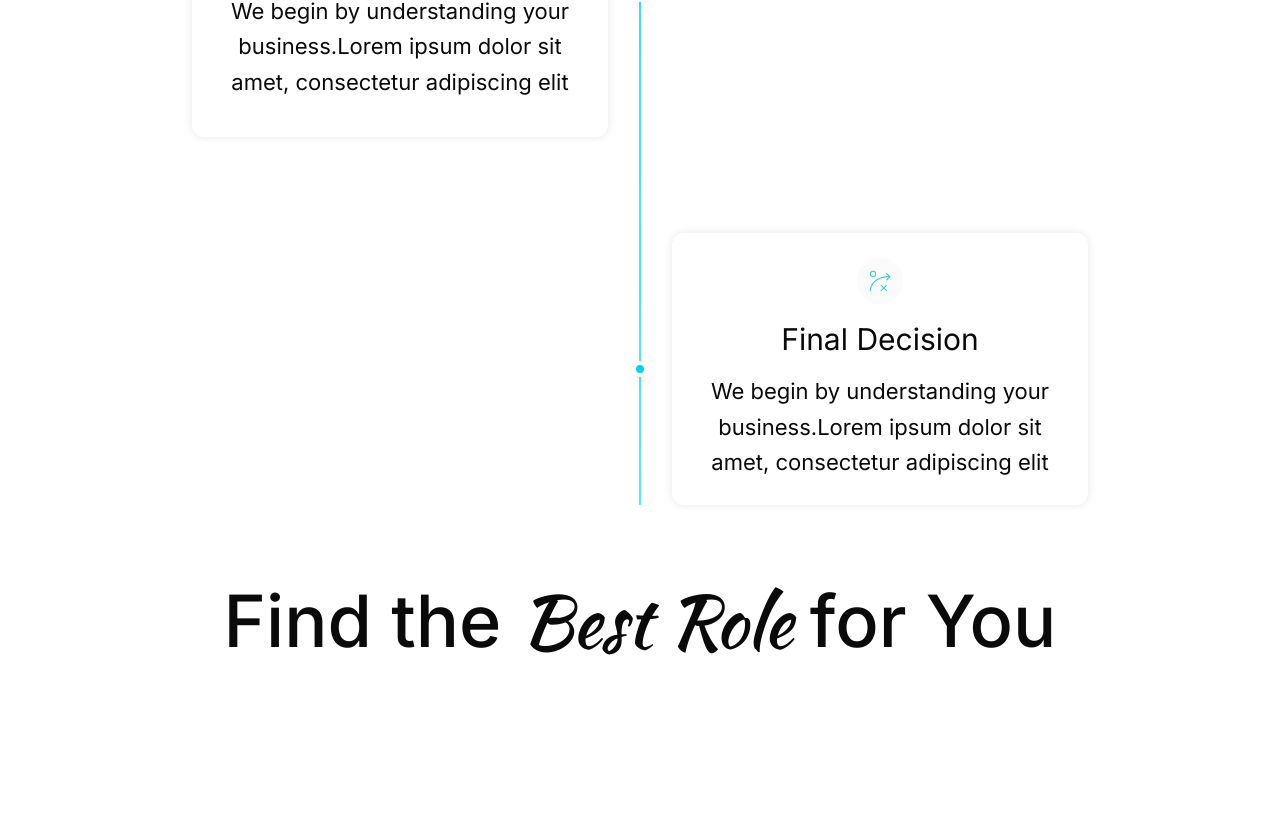
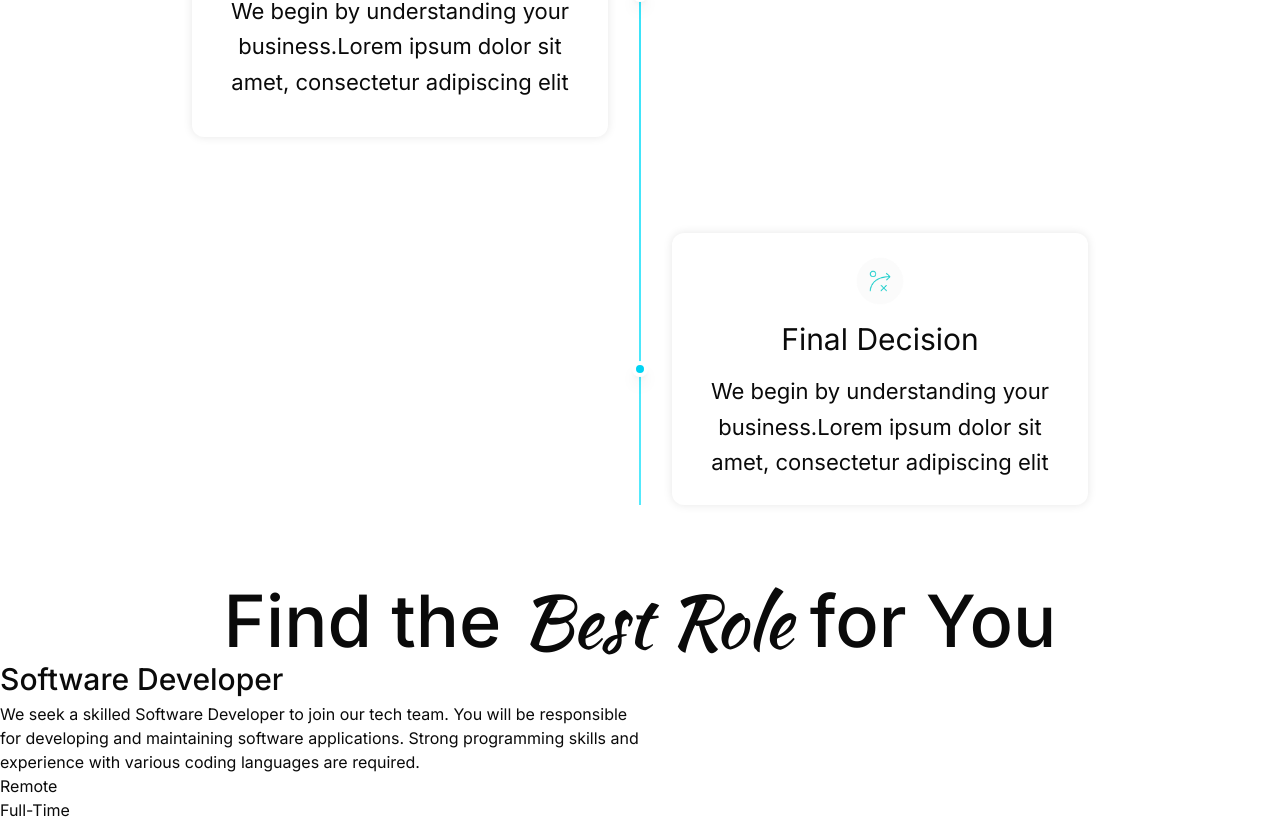
Before and after one commit to Roshen-Perera/ceylon-developers-portfolio, a Next.js app: page /careers in a window 1280 px wide. Shown: the part 2333-3155 px from the top of the page. Before the commit the page ends 3006 px from the top, so only its background shows below. Built offline with nearby package versions, Linux system fonts and the light colour scheme.

Commit message:
Add job description for Software Developer role in Roles component

```diff
--- a/components/roles.tsx
+++ b/components/roles.tsx
@@ -6,6 +6,26 @@ const Roles = () => {
       <h1 className="text-7xl font-medium">
         Find the <span className="font-kaushan"> Best Role </span> for You
       </h1>
+      <div className="grid grid-cols-2 ">
+        <div>
+          <h3 className="text-[30px] font-medium">Software Developer</h3>
+          <p>
+            We seek a skilled Software Developer to join our tech team. You will
+            be responsible for developing and maintaining software applications.
+            Strong programming skills and experience with various coding
+            languages are required.
+          </p>
+          <div className="flex flex-row justify-between">
+            <div>
+                <p>Remote</p>
+                <p>Full-Time</p>
+            </div>
+            <div>
+
+            </div>
+          </div>
+        </div>
+      </div>
     </div>
   );
 };
```
